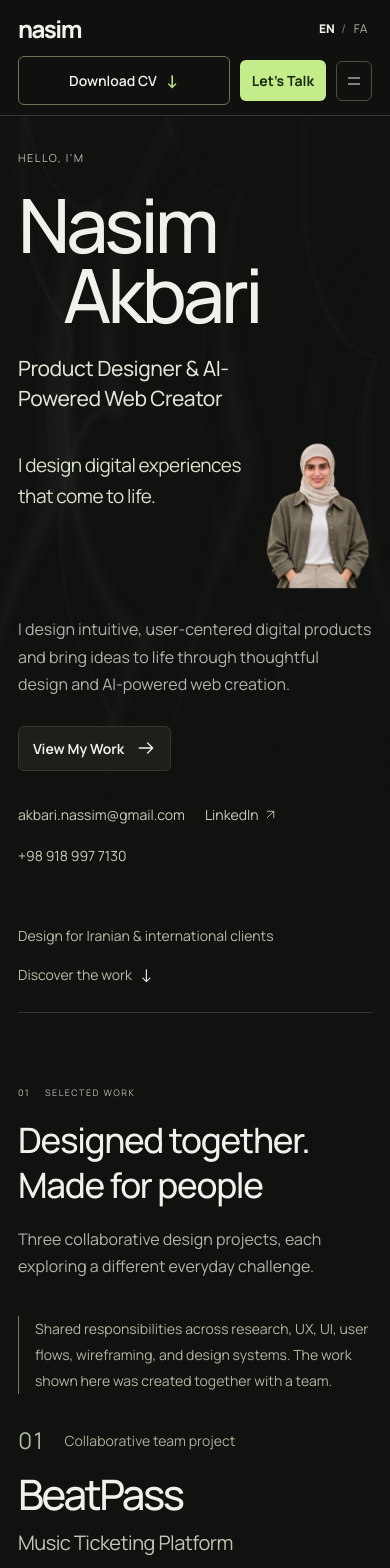
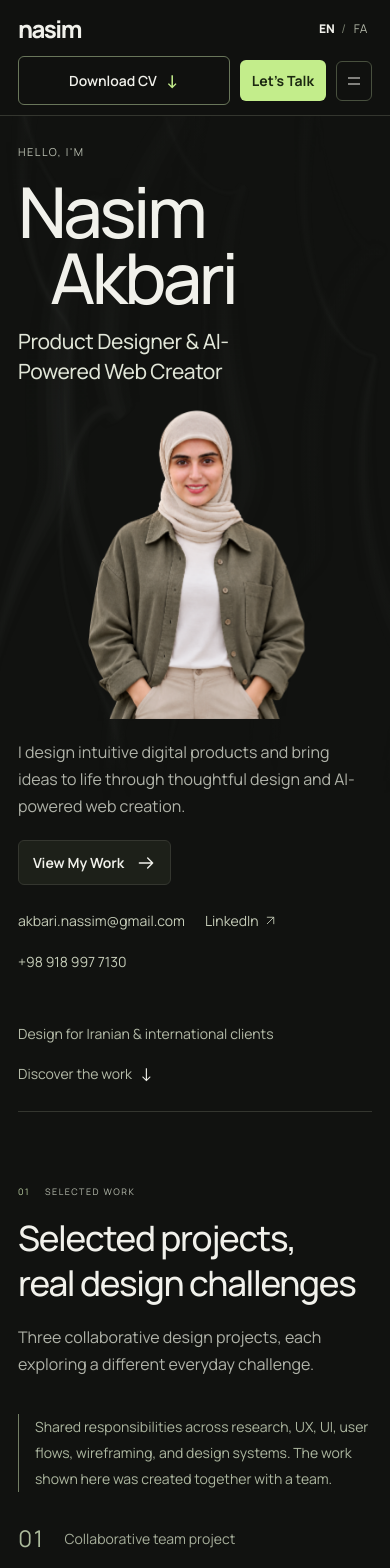
Before and after one commit to akbarinassim-del/my-portfolio, a Next.js app: page / in a window 390 px wide. Shown: the top 1568 px of the page. Built offline with nearby package versions, Linux system fonts and the light colour scheme.

Commit message:
Refine mobile Hero and simplify editorial section treatments

```diff
--- a/src/app/art-direction.css
+++ b/src/app/art-direction.css
@@ -32,6 +32,7 @@ html[lang="fa"] .credential-institution, html[lang="fa"] .contact-description {
 .hero-story { grid-column: 3 / 9; grid-row: 2; min-width: 0; animation: editorial-enter .85s ease-out both; }
 .hero-tagline { font-size: 22px; letter-spacing: -.5px; line-height: 1.6; margin: 0; color: #d9e3cd; }
 .hero-description { margin-top: 18px; max-width: var(--reading-width); }
+.hero-mobile-intro { display: none; }
 .hero-actions { margin-top: 25px; }
 .hero-contact-links { gap: 6px 20px; margin-top: 22px; }
 .hero .portrait { grid-column: 9 / -1; grid-row: 1 / 3; justify-self: end; align-self: start; width: 100%; max-width: 380px; margin-top: 78px; animation: editorial-enter 1s ease-out both; }
@@ -91,14 +92,13 @@ html[lang="fa"] .credential-institution, html[lang="fa"] .contact-description {
 .process-details { margin-top: 8px; }
 
 /* About is right-weighted prose; career is a compact margin-led list. */
-#about { display: grid; grid-template-columns: repeat(12,minmax(0,1fr)); column-gap: 28px; row-gap: 30px; padding-block: 44px; }
+#about { display: grid; grid-template-columns: repeat(12,minmax(0,1fr)); column-gap: 28px; row-gap: 30px; margin-top: 72px; padding-block: 44px; }
 .about-section>.section-heading { grid-column: 1 / 5; grid-row: 1 / 3; }
 .about-section .section-heading h2 { font-size: 35px; }
 .about-grid { display: contents; }
 .about-lead { grid-column: 6 / -1; grid-row: 1; font-size: 32px; line-height: 1.6; letter-spacing: -.8px; }
 .about-copy { grid-column: 6 / -1; grid-row: 2; max-width: var(--reading-width); }
 .about-actions { grid-column: 6 / -1; grid-row: 3; margin-top: 0; }
-.principles { grid-column: 1 / -1; grid-row: 4; margin-top: 8px; border-bottom: 0; padding-bottom: 0; }
 #experience { display: grid; grid-template-columns: repeat(12,minmax(0,1fr)); gap: 36px; }
 #experience>.section-heading { grid-column: 1 / 5; margin: 0; }
 #experience .section-heading h2 { font-size: 35px; }
@@ -114,19 +114,23 @@ html[lang="fa"] .credential-institution, html[lang="fa"] .contact-description {
 .credentials-grid { grid-template-columns: 1.2fr 1fr; gap: 36px; align-items: start; }
 .credential-card { padding: 8px 0; padding-inline-start: 22px; border: 0; border-inline-start: 1px solid #687b54; border-radius: 0; background: transparent; box-shadow: none; }
 .credential-card:hover { box-shadow: none; }
-.credential-card+.credential-card { margin-top: 42px; background: #1b2117; padding: 26px; border-inline-start: 1px solid #687b54; }
+.credential-card+.credential-card { margin-top: 42px; border-inline-start-color: #49533f; }
 .credential-card h3 { margin-top: 18px; font-size: 24px; }
 #recommendation>.section-heading { max-width: 660px; margin-inline-start: 8.33%; }
-.recommendation-card { margin-inline-start: 8.33%; padding: 40px 48px; border: 0; border-inline-start: 2px solid #9ab47c; border-radius: 0; background: rgb(25 32 23 / .78); }
-.recommendation-card blockquote p { font-size: 28px; line-height: 1.7; letter-spacing: -.6px; max-width: 980px; }
+.recommendation-card { margin-inline-start: 8.33%; padding: 36px 40px; border: 1px solid #363a32; border-inline-start: 2px solid #717c64; border-radius: 14px; background: rgb(27 28 26 / .78); }
+.recommendation-card blockquote p { font-size: 26px; line-height: 1.75; letter-spacing: -.4px; max-width: 900px; }
 .recommendation-card figcaption { margin-top: 30px; padding-top: 26px; }
 .recommender-name { font-size: 19px; }
 
-/* A decisive closing composition, without a billboard-sized email address. */
-#contact { margin-top: 104px; padding: 52px 56px; border-radius: 4px; background: rgb(29 36 25 / .72); }
-.contact-section h2 { font-size: clamp(42px, 5.9vw, 82px); line-height: 1.1; font-weight: 450; max-width: 970px; letter-spacing: -3.5px; }
-.contact-description { margin-top: 28px; }
-.contact-details { margin-top: 36px; padding-top: 30px; }
+/* An open editorial ending; contact stays legible and directly actionable. */
+#contact { display: grid; grid-template-columns: repeat(12, minmax(0,1fr)); gap: 22px 28px; margin-top: 104px; padding: 40px 0 44px; border: 0; border-top: 1px solid var(--border); border-radius: 0; background: transparent; }
+#contact>.eyebrow { grid-column: 1 / -1; grid-row: 1; }
+.contact-section h2 { font-size: clamp(36px, 3.7vw, 52px); line-height: 1.2; font-weight: 450; max-width: 600px; letter-spacing: -1.8px; }
+#contact>h2 { grid-column: 1 / 6; grid-row: 2; margin-top: 0; }
+#contact>.contact-description { grid-column: 1 / 6; grid-row: 3; margin: 0; max-width: 540px; }
+#contact>.contact-details { grid-column: 7 / -1; grid-row: 2 / 4; grid-template-columns: 1fr 1fr; gap: 22px 28px; align-self: start; margin: 0; padding: 0; border: 0; }
+#contact .contact-details>div:first-child { grid-column: 1 / -1; }
+#contact .contact-details a { min-height: 44px; padding-block: 4px; }
 .footer { padding-block: 32px; }
 .footer-name { font-size: 28px; letter-spacing: -1px; }
 
@@ -135,7 +139,7 @@ html[lang="fa"] .hero .professional-title { line-height: 1.4; }
 html[lang="fa"] .section-heading h2, html[lang="fa"] .contact-section h2 { letter-spacing: 0; line-height: 1.5; }
 html[lang="fa"] .project-top h3, html[lang="fa"] .about-lead { letter-spacing: 0; }
 html[lang="fa"] .project-subtitle { line-height: 1.8; letter-spacing: 0; }
-html[lang="fa"] .recommendation-card blockquote p { font-size: 27px; line-height: 1.95; letter-spacing: 0; }
+html[lang="fa"] .recommendation-card blockquote p { font-size: 26px; line-height: 1.9; letter-spacing: 0; }
 @media (max-width: 1100px) {
   .hero { column-gap: 14px; }
   .hero-name>span+span { margin-inline-start: 55px; }
@@ -177,25 +181,29 @@ html[lang="fa"] .recommendation-card blockquote p { font-size: 27px; line-height
   .credentials-grid { gap: 24px; }
   .recommendation-card blockquote p { font-size: 24px; }
   html[lang="fa"] .hero .hero-name { font-size: 85px; }
+  #contact { grid-template-columns: minmax(0,1fr); row-gap: 18px; }
+  #contact>.eyebrow, #contact>h2, #contact>.contact-description, #contact>.contact-details { grid-column: 1; grid-row: auto; }
+  #contact>.contact-details { margin-top: 12px; }
 }
 @media (max-width: 600px) {
   .shell { width: calc(100% - 36px); }
   .header-inner { height: auto; }
-  .hero { grid-template-columns: minmax(0,1fr) 110px; row-gap: 28px; column-gap: 14px; padding-top: 32px; }
-  .hero-identity { grid-column: 1 / -1; grid-row: 1; padding-inline-end: 18px; }
-  .hero .hero-name { font-size: clamp(75px, 18vw, 106px); line-height: .94; letter-spacing: -4px; }
-  .hero-name>span+span { margin-inline-start: 45px; }
-  .hero-eyebrow { margin-bottom: 22px; }
-  .hero .professional-title { margin-top: 22px; font-size: 21px; line-height: 1.45; }
-  .hero-story { grid-column: 1; grid-row: 2; padding-top: 14px; }
-  .hero-tagline { font-size: 19px; line-height: 1.65; }
-  .hero-description { margin-top: 18px; }
-  .hero .portrait { grid-column: 2; grid-row: 2; margin-top: 0; width: 110px; max-width: none; }
+  .hero { grid-template-columns: minmax(0,1fr); row-gap: 20px; padding-top: 26px; }
+  .hero-identity { grid-column: 1; grid-row: 1; padding: 0; }
+  .hero .hero-name { font-size: clamp(68px, 18vw, 90px); line-height: .94; letter-spacing: -3.5px; }
+  .hero-name>span+span { margin-inline-start: 32px; }
+  .hero-eyebrow { margin-bottom: 16px; }
+  .hero .professional-title { margin-top: 16px; font-size: 21px; line-height: 1.45; }
+  .hero-story { display: contents; }
+  .hero-tagline, .hero-description { display: none; }
+  .hero-mobile-intro { display: block; grid-column: 1; grid-row: 3; font-size: var(--text-body); line-height: 1.7; color: var(--muted); margin: 0; }
+  html[lang="fa"] .hero-mobile-intro { line-height: 1.85; }
+  .hero .portrait { grid-column: 1; grid-row: 2; justify-self: center; margin: 0; width: clamp(208px, 60vw, 252px); max-width: 100%; }
   .portrait figcaption { display: block; font-size: 12px; line-height: 1.8; margin-top: 14px; padding-inline-start: 10px; }
-  .hero-actions { margin-top: 22px; }
-  .hero-contact-links { row-gap: 10px; }
+  .hero-actions { grid-column: 1; grid-row: 4; margin: 0; }
+  .hero-contact-links { grid-column: 1; grid-row: 5; row-gap: 10px; margin: 0; }
   .hero-contact-links a { font-size: var(--text-secondary); overflow-wrap: anywhere; }
-  .hero-bottom { grid-row: 3; margin-top: 0; }
+  .hero-bottom { grid-column: 1; grid-row: 6; margin-top: 0; }
   .section { margin-top: 72px; }
   .section-heading h2 { font-size: 35px; line-height: 1.3; letter-spacing: -1.3px; }
   .work-section>.section-heading, .collaboration-note { margin-inline-start: 0; }
@@ -217,31 +225,27 @@ html[lang="fa"] .recommendation-card blockquote p { font-size: 27px; line-height
   .about-grid { display: block; }
   .about-lead { font-size: 28px; margin-bottom: 24px; }
   .about-actions { margin-top: 26px; }
-  .principles { margin-top: 28px; }
   #experience>.section-heading { margin-bottom: 30px; }
   .timeline-content h3 { font-size: 24px; }
   #education { padding-inline-start: 0; }
   .credentials-grid { grid-template-columns: 1fr; gap: 30px; }
-  .credential-card+.credential-card { margin-top: 0; padding: 24px; }
+  .credential-card+.credential-card { margin-top: 0; }
   #recommendation>.section-heading { margin-inline-start: 0; }
-  .recommendation-card { margin-inline-start: 0; padding: 27px 23px; }
+  .recommendation-card { margin-inline-start: 0; padding: 26px 22px; }
   .recommendation-card blockquote p, html[lang="fa"] .recommendation-card blockquote p { font-size: 22px; line-height: 1.85; }
-  #contact { margin-top: 72px; padding: 32px 24px; }
-  .contact-section h2 { font-size: 42px; line-height: 1.25; letter-spacing: -1.4px; }
+  #contact { margin-top: 72px; padding: 30px 0 34px; }
+  #contact>.contact-details { grid-template-columns: minmax(0,1fr); gap: 20px; }
+  .contact-section h2 { font-size: 36px; line-height: 1.3; letter-spacing: -1px; }
   .footer-name { font-size: 24px; }
-  html[lang="fa"] .hero .hero-name { font-size: clamp(68px, 17vw, 94px); line-height: 1.35; }
-  html[lang="fa"] .hero-name>span+span { margin-inline-start: 38px; }
+  html[lang="fa"] .hero .hero-name { font-size: clamp(64px, 17vw, 82px); line-height: 1.3; }
+  html[lang="fa"] .hero-name>span+span { margin-inline-start: 30px; }
 }
 @media (max-width: 360px) {
-  .hero { grid-template-columns: minmax(0,1fr) 94px; gap: 25px 12px; }
-  .hero .portrait { width: 94px; }
-  .hero-name>span+span { margin-inline-start: 25px; }
-  .hero .hero-name { font-size: 74px; }
+  .hero-name>span+span { margin-inline-start: 24px; }
+  .hero .hero-name { font-size: 68px; }
   .hero .professional-title { font-size: 20px; }
-  .hero-tagline { font-size: 19px; }
   .hero-contact-links a { font-size: var(--text-secondary); }
   .section-heading h2 { font-size: 32px; }
-  #contact { padding-inline: 20px; }
 }
 @media (prefers-reduced-motion: reduce) {
   .hero-identity, .hero-story, .hero .portrait { animation: none; }
@@ -250,12 +254,6 @@ html[lang="fa"] .recommendation-card blockquote p { font-size: 27px; line-height
   .header-inner { height: auto; }
 }
 @media (max-width: 600px) {
-  .hero-story { display: contents; }
-  .hero-tagline { grid-column: 1; grid-row: 2; padding-top: 8px; }
-  .hero-description { grid-column: 1 / -1; grid-row: 3; margin-top: 0; }
-  .hero-actions { grid-column: 1 / -1; grid-row: 4; margin-top: 0; }
-  .hero-contact-links { grid-column: 1 / -1; grid-row: 5; margin-top: 0; }
-  .hero-bottom { grid-row: 6; }
   .project-card:not(.project-featured) .tags { margin-top: 20px; }
   .project-card:not(.project-featured) .case-link { margin-top: 19px; }
 }
--- a/src/app/globals.css
+++ b/src/app/globals.css
@@ -120,7 +120,7 @@ h3 { font-size: 22px; font-weight: 550; letter-spacing: -.5px; line-height: 1.5;
 .service-card h3 { font-size: 20px; }
 .service-card>p { font-size: var(--text-body); color: var(--muted); line-height: 1.95; margin: 17px 0 28px; }
 .service-details { border-top: 1px solid var(--border); padding-top: 20px; color: #b8c1ac; font-size: var(--text-secondary); line-height: 1.9; margin-top: auto; }
-.process-details { margin-top: 25px; border-block: 1px solid var(--border); }
+.process-details { margin-top: 25px; border-top: 1px solid var(--border); }
 .process-details>summary { list-style: none; cursor: pointer; display: flex; justify-content: space-between; gap: 20px; padding-block: 23px; font-size: var(--text-secondary); color: #d0d8c4; }
 .process-details>summary::-webkit-details-marker { display: none; }
 .process-details>summary>span { font-size: 21px; line-height: 1; color: var(--accent); }
@@ -138,8 +138,6 @@ h3 { font-size: 22px; font-weight: 550; letter-spacing: -.5px; line-height: 1.5;
 .about-actions { display: flex; align-items: center; flex-wrap: wrap; gap: 28px; margin-top: 30px; }
 .text-link { display: inline-flex; align-items: center; gap: 15px; font-size: var(--text-secondary); color: #dae2cf; padding-block: 8px; }
 .text-link:hover { color: var(--accent); }
-.principles { list-style: none; display: flex; justify-content: space-between; flex-wrap: wrap; gap: 20px; border-block: 1px solid var(--border); padding: 27px 0; margin: 35px 0 0; }
-.principles li { display: flex; align-items: center; gap: 12px; color: #bbc5ae; font-size: var(--text-secondary); }
 .timeline { list-style: none; padding: 0; margin: 0; border-top: 1px solid var(--border); }
 .timeline-entry { display: grid; grid-template-columns: 260px minmax(0,1fr); gap: 40px; padding-block: 33px; border-bottom: 1px solid var(--border); }
 .timeline-date { color: #bcc6af; font-size: var(--text-secondary); line-height: 1.9; }
@@ -265,7 +263,6 @@ html[lang="fa"] .hero-description, html[lang="fa"] .section-intro, html[lang="fa
   .about-lead { font-size: 24px; letter-spacing: -.5px; }
   .about-copy { font-size: var(--text-body); }
   .about-actions { gap: 20px; }
-  .principles { gap: 17px; flex-direction: column; margin-top: 27px; padding-block: 23px; }
   .timeline-entry { grid-template-columns: 1fr; gap: 17px; padding-block: 26px; }
   .timeline-content h3 { font-size: 21px; }
   .timeline-description { font-size: var(--text-body); }
--- a/src/components/portfolio.tsx
+++ b/src/components/portfolio.tsx
@@ -66,9 +66,14 @@ export function Portfolio({ locale, copy: t }: { locale: "en" | "fa"; copy: Dict
               <h1 id="hero-title" className="hero-name">{t.name.split(" ").map((part, index) => <span key={index}>{index > 0 ? " " : ""}{part}</span>)}</h1>
               <h2 className="professional-title" lang="en" dir="ltr">{site.professionalTitle}</h2>
             </div>
+            <figure className="portrait">
+              <Image src={site.portrait.src} alt={t.hero.portrait} width={site.portrait.width} height={site.portrait.height} sizes="(max-width: 346px) 208px, (max-width: 420px) 60vw, (max-width: 600px) 252px, (max-width: 900px) 230px, 380px" preload className="portrait-image" />
+              <figcaption>{t.hero.caption}</figcaption>
+            </figure>
             <div className="hero-story">
               <p className="hero-tagline">{t.hero.headline} {t.hero.highlight}</p>
               <p className="hero-description">{t.hero.description}</p>
+              <p className="hero-mobile-intro">{t.hero.mobileIntro}</p>
               <div className="hero-actions">
                 <a className="button button-secondary" href="#work">{t.hero.explore}<Arrow /></a>
               </div>
@@ -79,10 +84,6 @@ export function Portfolio({ locale, copy: t }: { locale: "en" | "fa"; copy: Dict
               </address>
             </div>
           </div>
-          <figure className="portrait">
-            <Image src={site.portrait.src} alt={t.hero.portrait} width={site.portrait.width} height={site.portrait.height} sizes="(max-width: 600px) 110px, (max-width: 900px) 230px, 380px" preload className="portrait-image" />
-            <figcaption>{t.hero.caption}</figcaption>
-          </figure>
           <div className="hero-bottom"><p>{t.hero.audience}</p><a href="#work">{t.hero.scroll}<span aria-hidden="true">↓</span></a></div>
         </section>
 
@@ -136,7 +137,6 @@ export function Portfolio({ locale, copy: t }: { locale: "en" | "fa"; copy: Dict
             <a className="button button-secondary" href={site.cv} download="Nasim-Akbari-CV.pdf">{t.download}<span aria-hidden="true">↓</span></a>
             <a className="text-link" href={site.profile} target="_blank" rel="noopener noreferrer">{t.about.profile}<Arrow diagonal /><span className="sr-only"> — {t.externalNotice}</span></a>
           </div>
-          <ul className="principles">{t.about.principles.map(principle => <li key={principle}>{principle}</li>)}</ul>
         </section>
 
         <section id="experience" className="section shell" aria-labelledby="experience-title">
--- a/src/content/en.ts
+++ b/src/content/en.ts
@@ -34,7 +34,8 @@ export const en = {
     "portrait": "Portrait of Nasim Akbari",
     "caption": "A human perspective. A thoughtful digital experience.",
     "scroll": "Discover the work",
-    "disciplines": "PRODUCT DESIGN / UI·UX / AI-ASSISTED WEB"
+    "disciplines": "PRODUCT DESIGN / UI·UX / AI-ASSISTED WEB",
+    "mobileIntro": "I design intuitive digital products and bring ideas to life through thoughtful design and AI-powered web creation."
   },
   "services": {
     "label": "How I can help",
@@ -60,7 +61,7 @@ export const en = {
   },
   "work": {
     "label": "Selected work",
-    "title": "Designed together. Made for people",
+    "title": "Selected projects, real design challenges",
     "intro": "Three collaborative design projects, each exploring a different everyday challenge.",
     "team": "Collaborative team project",
     "shared": "Shared responsibilities across research, UX, UI, user flows, wireframing, and design systems. The work shown here was created together with a team.",
@@ -140,17 +141,12 @@ export const en = {
     "lead": "I’m Nasim, a Product Designer & AI-Powered Web Creator. I care about making digital experiences clear, useful, and human.",
     "body": "My background includes redesigning enterprise interfaces at Rayvarz and warehouse and HSE workflows at Saniyeh Company, Foolad Mobarakeh Esfahan. That work informs how I approach complex problems: listen, understand the context, and create a clear structure.",
     "closing": "I bring UX research, human-centered design, UI design, and design systems into a collaborative process. Alongside product design, I use AI-assisted website creation to bring ideas to the web with care, clarity, and attention to detail.",
-    "principles": [
-      "People before assumptions",
-      "Clarity over complexity",
-      "Collaboration throughout"
-    ],
     "profile": "View My XGen Profile"
   },
   "contact": {
-    "label": "Let's work together",
-    "title": "Have a project in mind? Let's make it happen",
-    "description": "I'd love to hear about your idea.",
+    "label": "Get in touch",
+    "title": "Let's work together",
+    "description": "Have a project in mind? Let's turn it into a thoughtful digital experience.",
     "email": "Let's Work Together",
     "emailLabel": "Email",
     "phoneLabel": "Phone",
```
Also changed, not shown: src/content/fa.ts (+6 -10 lines), 1 other file (tests, documents, lock files or other folders). Lines whose indentation alone changed are shown as unchanged.
